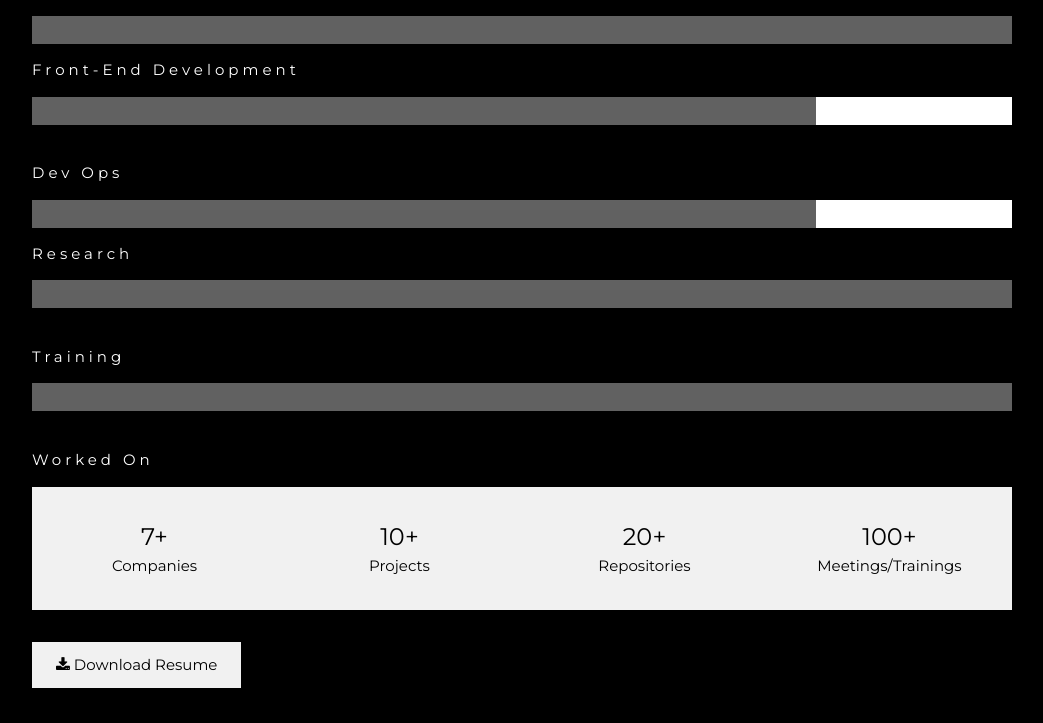
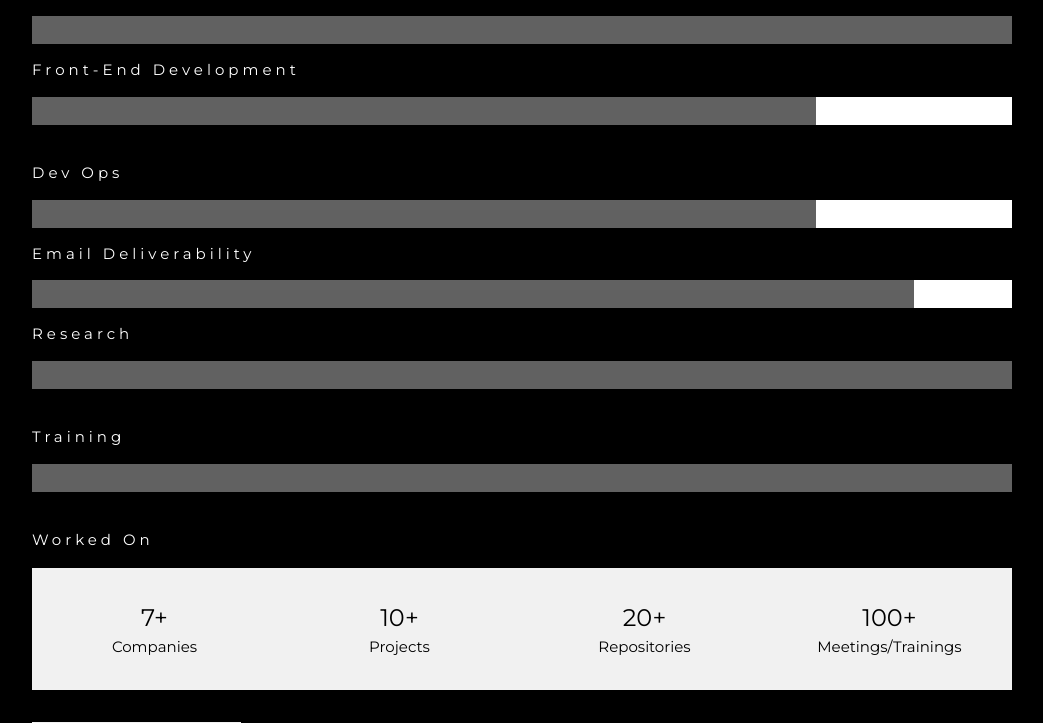
Before and after one commit to edchelstephens/portfolio, a Django app: page / in a window 1280 px wide. Shown: the part 2367-3090 px from the top of the page, without its empty margins (178-1221 px from the left). Run offline with Django 4.2, Linux system fonts and the light colour scheme; some libraries are stand-ins or nearby versions.

Commit message:
chore: add Email Devliverability to Skills.

```diff
--- a/pages/templates/pages/index.html
+++ b/pages/templates/pages/index.html
@@ -193,6 +193,11 @@
                                     <p class="w3-wide">Dev Ops</p>
                                     <div class="w3-white">
                                         <div class="w3-dark-grey" style="height: 28px; width: 80%"></div>
+                                    </div>
+
+                                    <p class="w3-wide">Email Deliverability</p>
+                                    <div class="w3-white">
+                                        <div class="w3-dark-grey" style="height: 28px; width: 90%"></div>
                                     </div>
 
                                     <p class="w3-wide">Research</p>
```
